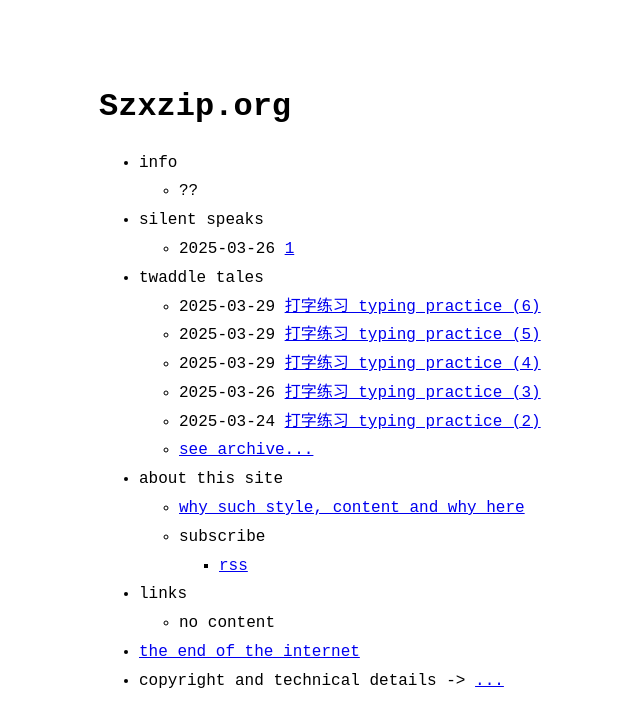
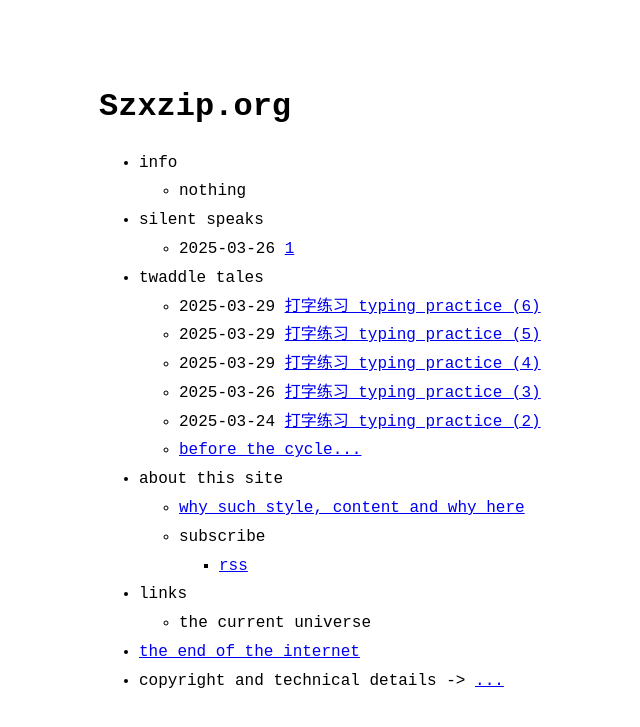
Before and after one commit to szxzip/szxzip.org, a Jekyll site: the page built from index.md, in a window 1280 px wide. Shown: the top 727 px of the page, without its empty margins (221-861 px from the left). Built offline with Jekyll 4.4.1, drawn with Linux system fonts in a browser that asks for light colours.

Commit message:
chore: nothing_universe

```diff
--- a/_data/menu.yml
+++ b/_data/menu.yml
@@ -4,14 +4,14 @@
 entries:
   - title: info
     entries:
-      - title: ??
+      - title: nothing
 
   - title: silent speaks
     post_list:
       category: silent_speaks
       limit: 5
       show_more: true
-      show_more_text: see archive...
+      show_more_text: before the cycle...
       show_more_url: silent_speaks
 
   - title: twaddle tales
@@ -19,7 +19,7 @@ entries:
       category: twaddle_tales
       limit: 5
       show_more: true
-      show_more_text: see archive...
+      show_more_text: before the cycle...
       show_more_url: twaddle_tales
 
   - title: about this site
@@ -33,7 +33,7 @@ entries:
 
   - title: links
     entries:
-      - title: no content
+      - title: the current universe
 
   - title: the end of the internet
     url: https://hmpg.net/
```
